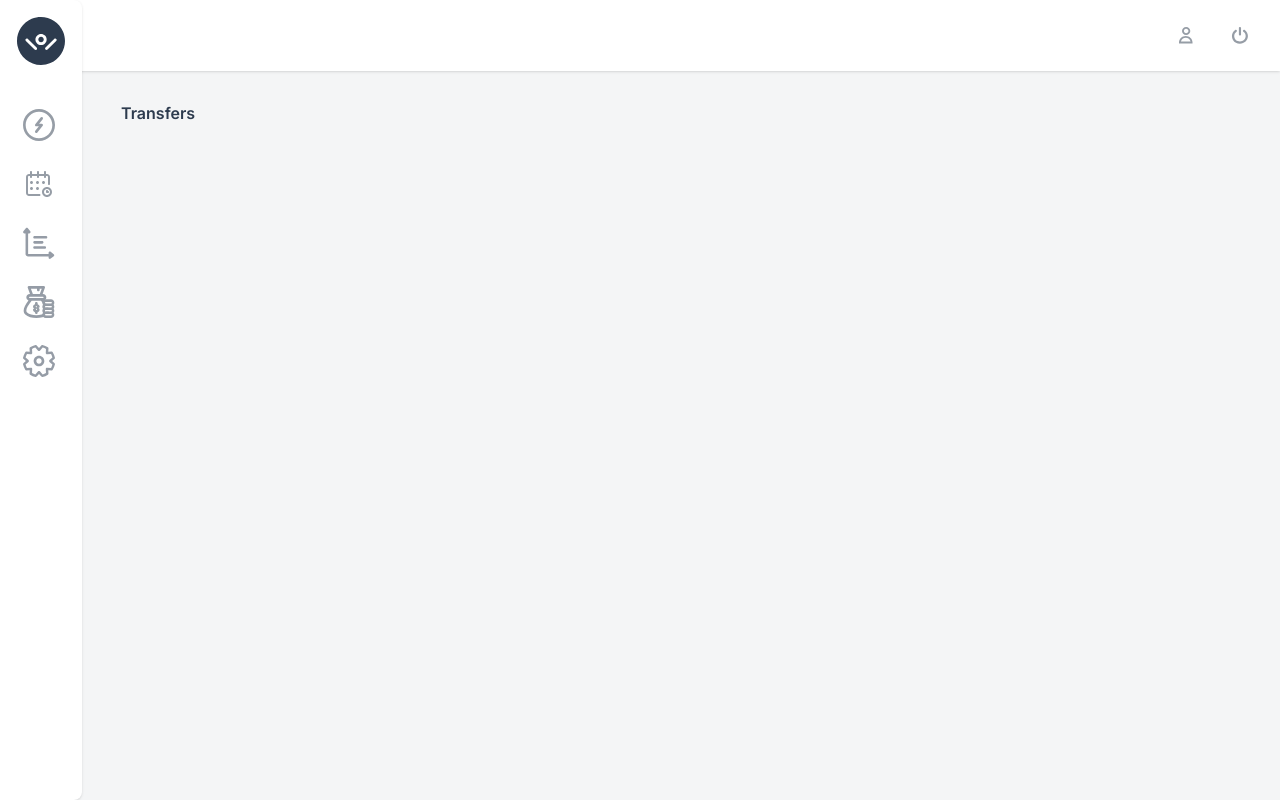
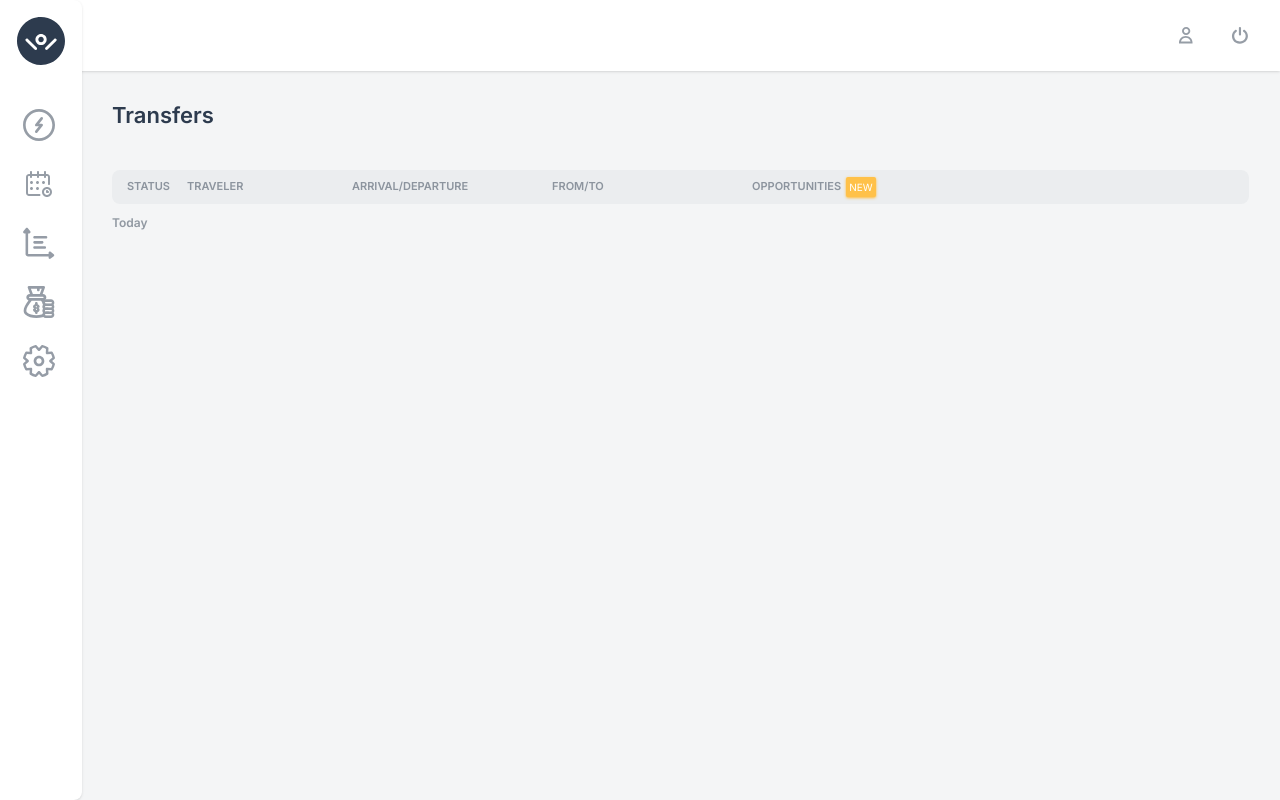
Before and after one commit to Shiroe/transfers-list, a Next.js app: page / in a window 1280 px wide. Built offline with nearby package versions, Linux system fonts and the light colour scheme.

Commit message:
extracted component from index page to TransfersList component and updated index with fetching the mock data

```diff
--- /dev/null
+++ b/src/components/TransfersList/TransfersHeading.tsx
@@ -0,0 +1,30 @@
+import React from 'react';
+
+const TransfersHeading = () => {
+  return (
+    <div
+      className={`mb-[12px] flex h-[34px] items-center rounded-[8px] bg-brand-blue bg-opacity-[0.04] px-[15px] pb-[11px] pt-[10px]`}
+    >
+      <span className="mr-[20px] w-[40px] text-xs font-semibold text-brand-blue text-opacity-50">
+        STATUS
+      </span>
+      <span className="mr-[100px] w-[65px] text-xs font-semibold text-brand-blue text-opacity-50">
+        TRAVELER
+      </span>
+      <span className="mr-[70px] w-[130px] text-xs font-semibold text-brand-blue text-opacity-50">
+        ARRIVAL/DEPARTURE
+      </span>
+      <span className="mr-[40px] w-[160px] text-xs font-semibold text-brand-blue text-opacity-50">
+        FROM/TO
+      </span>
+      <span className="mr-[5px] text-xs font-semibold text-brand-blue text-opacity-50">
+        OPPORTUNITIES
+      </span>
+      <span className="flex h-[20px] items-center justify-center rounded-[2px] bg-brand-yellow px-[3px] text-xxs text-white shadow shadow-brand-yellow">
+        NEW
+      </span>
+    </div>
+  );
+};
+
+export default TransfersHeading;
--- /dev/null
+++ b/src/components/TransfersList/index.tsx
@@ -0,0 +1,38 @@
+import React from 'react';
+
+import TransfersHeading from './TransfersHeading';
+import { ITransfer } from '@/models/Transfer';
+
+import dayjs from 'dayjs';
+
+type TransfersListProps = {
+  transfers?: ITransfer[];
+};
+
+const TransfersList = ({ transfers }: TransfersListProps) => {
+  const renderListByDates = () => {
+    if (!transfers) return;
+    const list: ITransfer[] = [...transfers];
+
+    list.sort((a, b) => dayjs(a.datetime).diff(b.datetime));
+    console.log('LIST: ', list);
+    // make sure its sorted
+
+    return null;
+  };
+
+  return (
+    <>
+      <h2 className="mb-[42px] text-title font-semibold text-brand-blue">
+        Transfers
+      </h2>
+      <TransfersHeading />
+      <h3 className="text-sm font-semibold text-brand-blue text-opacity-50">
+        Today
+      </h3>
+      {renderListByDates()}
+    </>
+  );
+};
+
+export default TransfersList;
--- a/src/pages/index.tsx
+++ b/src/pages/index.tsx
@@ -1,7 +1,14 @@
 import Head from 'next/head';
+import { GetStaticProps, NextPage } from 'next';
 import Layout from '@/components/Layout';
+import TransfersList from '@/components/TransfersList';
+import { ITransfer } from '@/models/Transfer';
 
-export default function Home() {
+type PageProps = {
+  transfers: ITransfer[];
+} & NextPage;
+
+export default function Home({ transfers }: PageProps) {
   return (
     <>
       <Head>
@@ -11,10 +18,22 @@ export default function Home() {
         <link rel="icon" href="/favicon.ico" />
       </Head>
       <Layout>
-        <section className="p-[30px] pl-[121px]">
-          <h2 className="font-semibold text-brand-blue">Transfers</h2>
+        <section className="p-[31px] pl-[112px]">
+          <TransfersList transfers={transfers} />
         </section>
       </Layout>
     </>
   );
 }
+
+export const getStaticProps: GetStaticProps = async () => {
+  const res = await fetch('http://127.0.0.1:3000/api/transfers');
+
+  const transfers: ITransfer[] = await res.json();
+
+  return {
+    props: {
+      transfers,
+    },
+  };
+};
```
